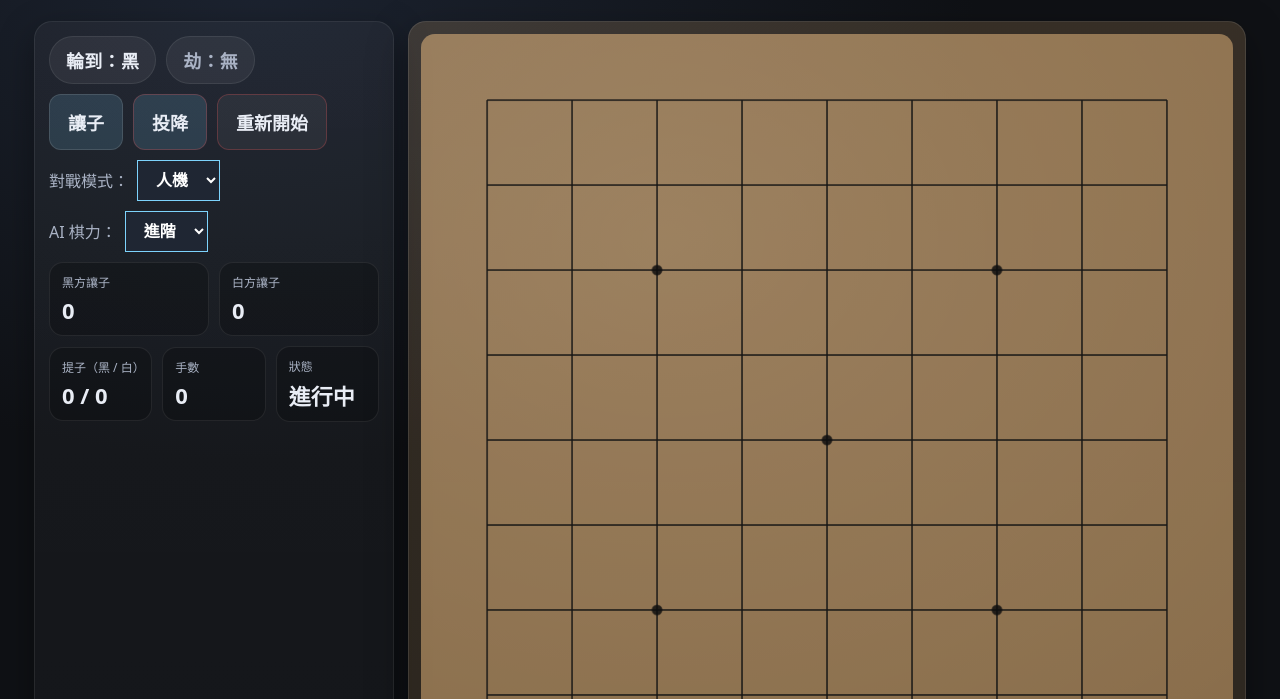
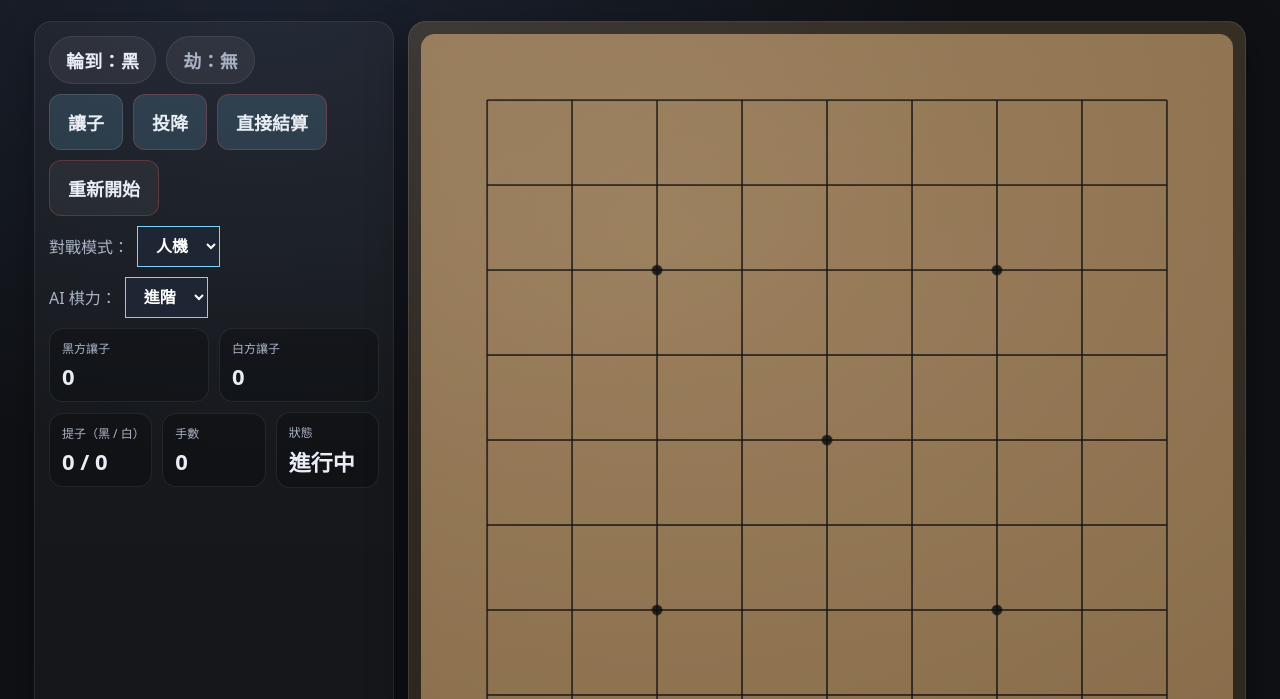
Before and after one commit to star33751426-gif/Go, a plain HTML site: page index.html in a window 1280 px wide. Shown: the part 101-800 px from the top of the page. Drawn offline with Linux system fonts and the light colour scheme.

Commit message:
Update index.html

```diff
--- a/index.html
+++ b/index.html
@@ -25,6 +25,7 @@
   <div class="row">
     <button id="btnPass" class="btn">讓子</button>
     <button id="btnResign" class="btn danger">投降</button>
+    <button id="btnScore" class="btn danger">直接結算</button>
     <button id="btnRestart" class="btn danger ghost">重新開始</button>
   </div>
 
```
